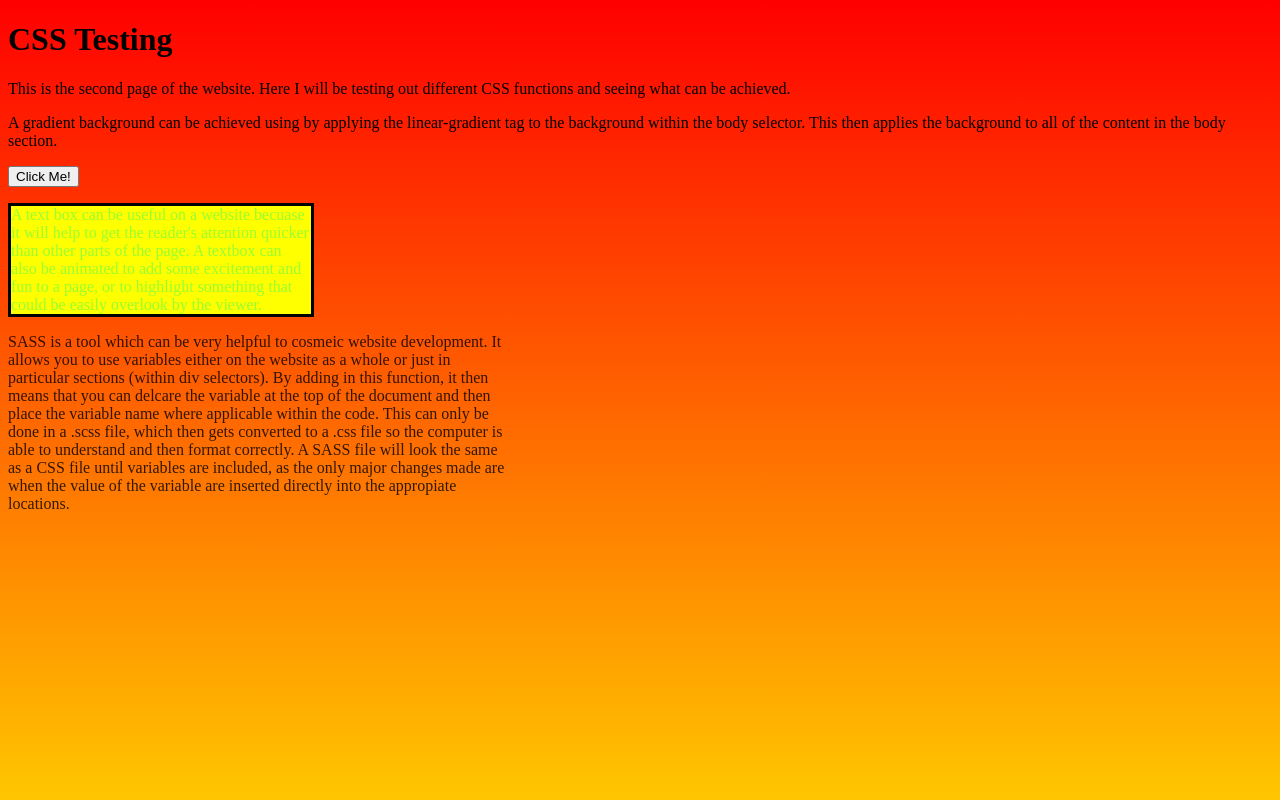
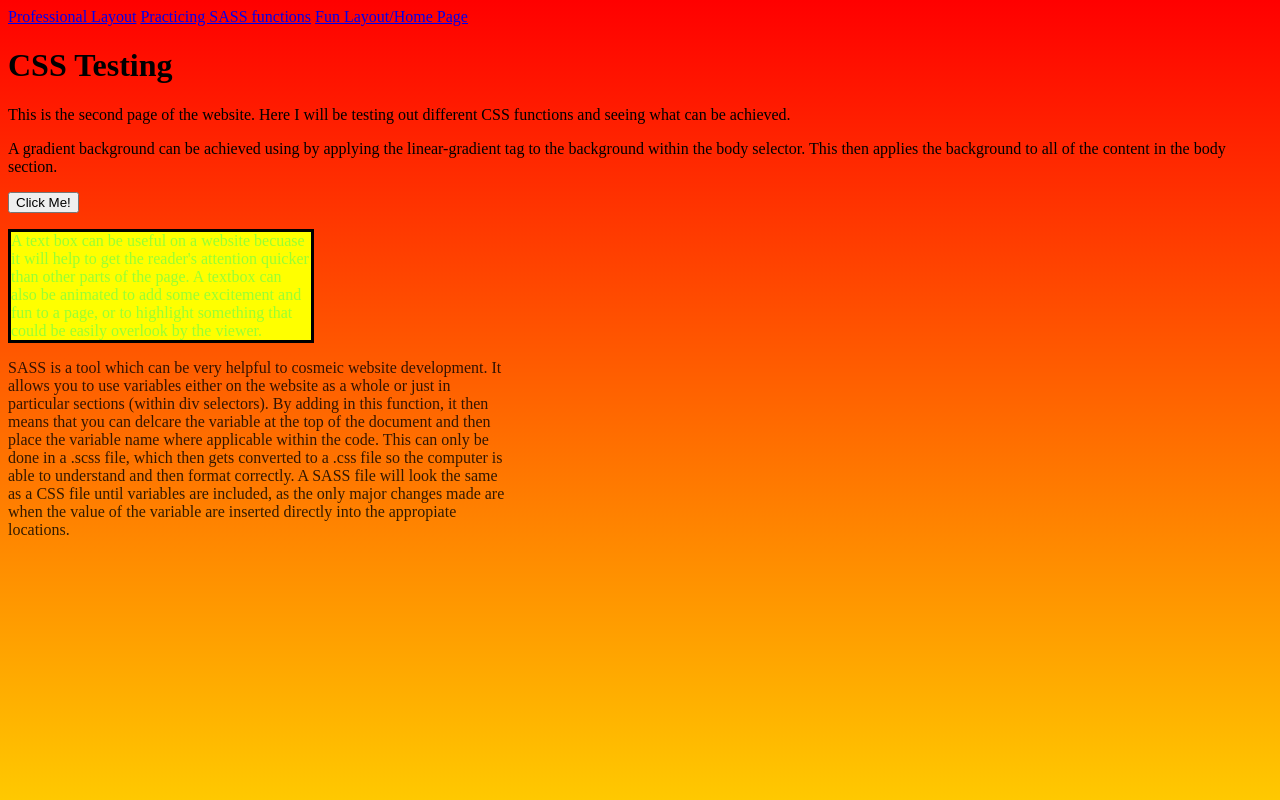
Before and after one commit to tburdittx/HTML, a plain HTML site: page AnimationsAndSass.HTML in a window 1280 px wide. Shown: the top 800 px of the page. Drawn offline with Linux system fonts and the light colour scheme.

Commit message:
Update AnimationsAndSass.HTML

```diff
--- a/AnimationsAndSass.HTML
+++ b/AnimationsAndSass.HTML
@@ -7,6 +7,9 @@
      <link type="text/css" rel="stylesheet" href="SassTrial.css" />
 </head>
 <body>
+<a href="SecondIndex.HTML">Professional Layout</a>
+<a href="AnimationsAndSass.HTML">Practicing SASS functions</a>
+<a href="index.html">Fun Layout/Home Page</a>
 
     <div class="Introduction">
         <h1>CSS Testing</h1>
```
